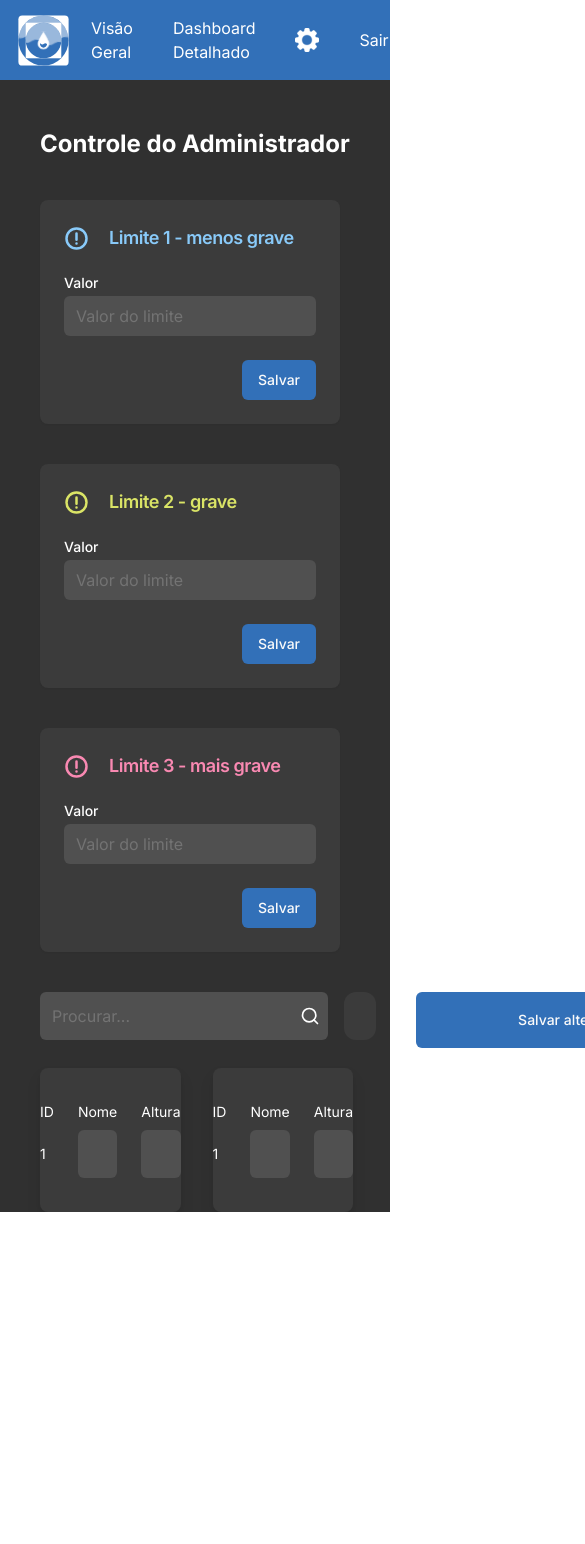
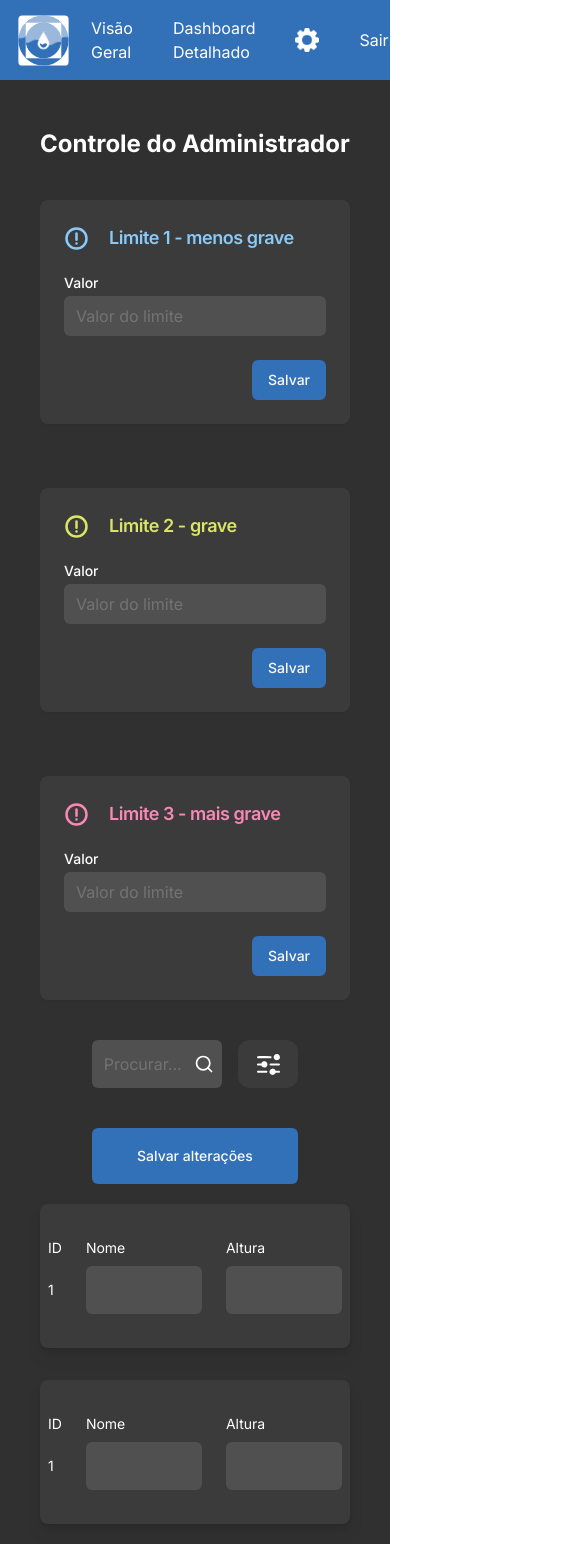
Before and after one commit to RivianSoldier/MAUAguas, a Next.js app in the folder front/mauaguas_front/: page /controle in a window 390 px wide. Shown: the top 1544 px of the page, 585 px wide, since content can reach past the window. Before the commit the page ends 1212 px from the top, so only its background shows below. Built offline with nearby package versions, Linux system fonts and the light colour scheme.

Commit message:
responsividade

```diff
--- a/front/mauaguas_front/app/controle/page.js
+++ b/front/mauaguas_front/app/controle/page.js
@@ -16,7 +16,7 @@ import { Search } from "lucide-react";
 
 export default function DashboardDetalhado() {
   return (
-    <main className="flex min-h-screen w-full flex-col bg-[#303030]">
+    <main className="flex min-h-screen w-full flex-col bg-[#303030] min-w-[320px]">
       <NavBar activePage="controle" />
       <div className="w-full mt-32 h-full">
         <div className='flex justify-start text-2xl ml-10'>
@@ -24,24 +24,24 @@ export default function DashboardDetalhado() {
             Controle do Administrador
           </p>
         </div>
-        <div className='flex flex-row flex-wrap'>
+        <div className='grid grid-cols-4 gap-6'>
           <LimtCard title="Limite 1 - menos grave" color="#89CAF9"></LimtCard>
           <LimtCard title="Limite 2 - grave" color="#DAE466"></LimtCard>
           <LimtCard title="Limite 3 - mais grave" color="#F989B2"></LimtCard>
         </div>
-        <div className="flex flex-row justify-between mx-10 mt-10">
-          <div className="flex gap-4">
-            <div className="relative">
+        <div className="flex grid grid-cols-6 justify-between mx-10 items-center">
+          <div className="flex lg:col-span-2 md:col-span-3 col-span-4 col-start-2 gap-4 w-full mt-10">
+            <div className="relative w-full">
               <Input
                 placeholder="Procurar..."
-                className="bg-[#505050] border-none text-white w-72 h-12"
+                className="bg-[#505050] border-none text-white h-12 w-full"
               />
               <Search className="absolute right-2 top-3.5 h-5 w-5 text-white" />
             </div>
             <DropdownMenu>
               <DropdownMenuTrigger asChild>
                 <Button
-                  className="mr-10 py-6 bg-[#3B3B3B] flex hover:bg-[#616161] hover:bg-opacity-50 rounded-xl transition duration-300 cursor-pointer"
+                  className="min-w-[60px] py-6 bg-[#3B3B3B] flex hover:bg-[#616161] hover:bg-opacity-50 rounded-xl transition duration-300 cursor-pointer"
                   variant="primary"
                 >
                   <Image
@@ -75,13 +75,13 @@ export default function DashboardDetalhado() {
               </DropdownMenuContent>
             </DropdownMenu>
           </div>
-          <div>
-            <Button className="w-80 h-14 bg-[#3270B8] hover:bg-[#2D64A5] hover:bg-opacity-50">
+          <div className="lg:col-start-5 lg:col-span-2 md:col-span-2 md:col-start-5 col-span-4 col-start-2">
+            <Button className="w-full h-14 bg-[#3270B8] hover:bg-[#2D64A5] hover:bg-opacity-50 mt-10">
               Salvar alterações
             </Button>
           </div>
         </div>
-        <div className="flex mx-10 mt-5 gap-8">
+        <div className="grid grid-cols-2 gap-6 mx-10 my-5 gap-8">
           <CardUpdate></CardUpdate>
           <CardUpdate></CardUpdate>
         </div>
--- a/front/mauaguas_front/components/ui/card-limt-admin.jsx
+++ b/front/mauaguas_front/components/ui/card-limt-admin.jsx
@@ -12,7 +12,7 @@ import Image from "next/image";
 
 function LimtCard({ title, color }) {
     return (
-        <Card className="w-[300px] bg-[#3B3B3B] border-none ml-10 mt-10">
+        <Card className="col-span-4 lg:col-span-1 md:col-span-2 bg-[#3B3B3B] border-none mx-10 mt-10 max-w-[400px] min-w-[250px]">
             <CardHeader>
                 <div className='flex items-center'>
                     <svg width="25px" height="25px" viewBox="0 0 20 20" xmlns="http://www.w3.org/2000/svg" fill="none">
--- a/front/mauaguas_front/components/ui/card-update.jsx
+++ b/front/mauaguas_front/components/ui/card-update.jsx
@@ -1,7 +1,7 @@
 import { Input } from "@/components/ui/input";
 export function CardUpdate() {
   return (
-    <div className="flex flex-row w-1/2 h-36 justify-around items-center gap-6 text-white text-sm bg-[#3b3b3b] drop-shadow-lg rounded-lg">
+    <div className="flex lg:col-span-1 col-span-2 min-h-36 justify-around items-center gap-6 text-white text-sm bg-[#3b3b3b] drop-shadow-lg rounded-lg px-2">
       <div className="flex flex-col gap-2">
         <p>ID</p>
         <p className="flex h-12 items-center">1</p>
```
